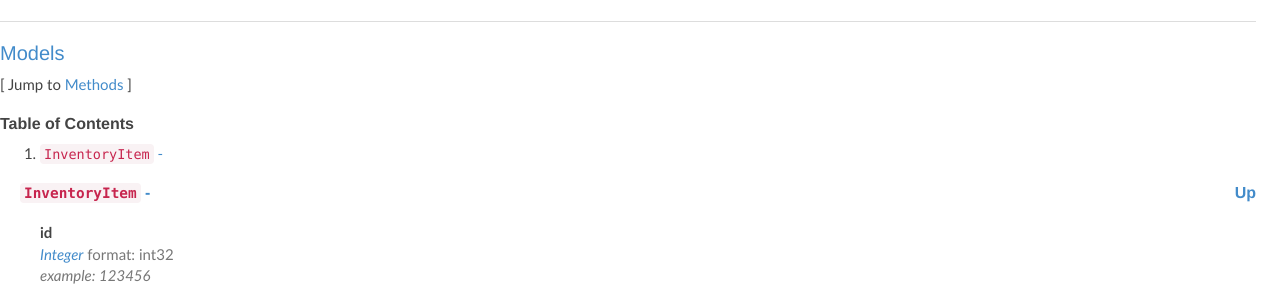
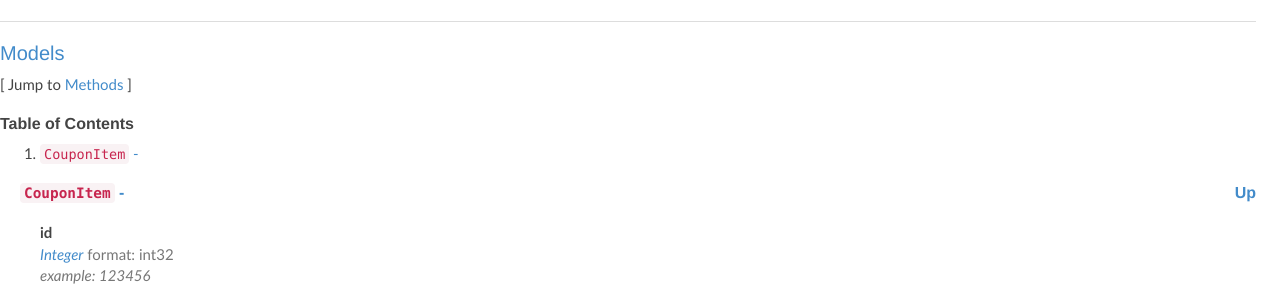
Before and after one commit to Adil34190/restful-heroku, a Flask app: page /about/ in a window 1280 px wide. Shown: the part 1127-1419 px from the top of the page. Run offline with Flask 2, Linux system fonts and the light colour scheme; style sheets or scripts are compiled from the project's sources; some libraries are stand-ins or nearby versions.

Commit message:
correction de fautes

```diff
--- a/templates/about.html
+++ b/templates/about.html
@@ -259,7 +259,7 @@ font-style: italic;
     Coupon not found
         <a href="#"></a>
     <h4 class="field-label">503</h4>
-    Connection error
+    Connection error (Service Unavailable)
         <a href="#"></a>
   </div> <!-- method -->
   <hr/>
@@ -269,11 +269,11 @@ font-style: italic;
 
   <h3>Table of Contents</h3>
   <ol>
-    <li><a href="#InventoryItem"><code>InventoryItem</code> - </a></li>
+    <li><a href="#CouponItem"><code>CouponItem</code> - </a></li>
   </ol>
 
   <div class="model">
-    <h3><a name="InventoryItem"><code>InventoryItem</code> - </a> <a class="up" href="#__Models">Up</a></h3>
+    <h3><a name="CouponItem"><code>CouponItem</code> - </a> <a class="up" href="#__Models">Up</a></h3>
     <div class='model-description'></div>
     <div class="field-items">
       <div class="param">id </div><div class="param-desc"><span class="param-type"><a href="#integer">Integer</a></span>  format: int32</div>
```
